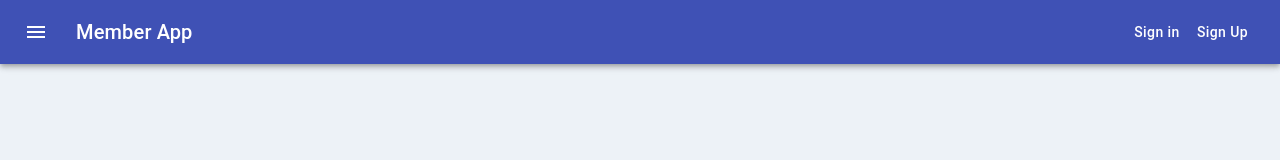
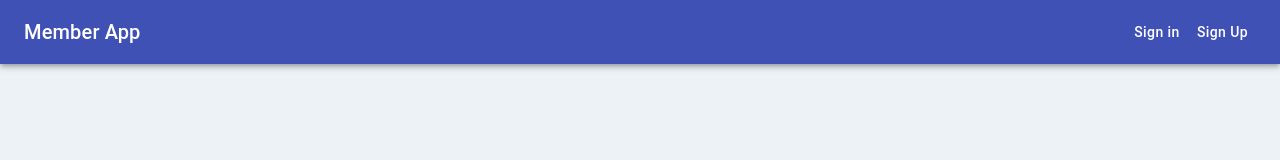
Before and after one commit to peppino708/Member_app, a React (Create React App) app: page /user_management in a window 1280 px wide. Shown: the top 160 px of the page. Built offline with nearby package versions, Linux system fonts and the light colour scheme.

Commit message:
Add drawer_validation

```diff
--- a/src/components/layouts/Header2.tsx
+++ b/src/components/layouts/Header2.tsx
@@ -165,6 +165,8 @@ const Header2: React.FC = () => {
     <>
       <AppBar position="static">
         <Toolbar>
+          {isSignedIn && (
+            <>
               <IconButton
                 edge="start"
                 className={classes.iconButton}
@@ -176,6 +178,8 @@ const Header2: React.FC = () => {
               <Drawer anchor="left" open={state} onClose={toggleDrawer}>
                 {list()}
               </Drawer>
+            </>
+          )}
           <Typography
             component={Link}
             to="/"
```
Lines whose indentation alone changed are shown as unchanged.
